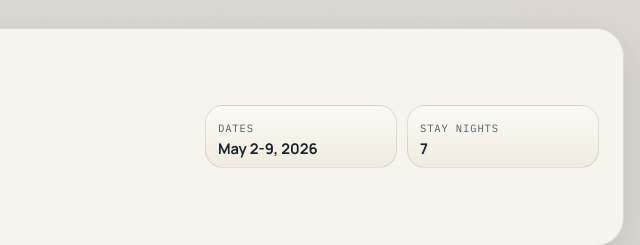
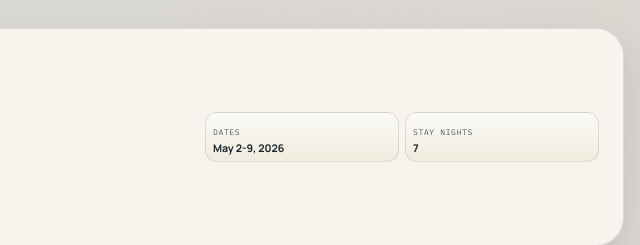
Before and after one commit to erafat/iceland-trip-guide, a website: page index.html in a window 1280 px wide. Shown: the top 245 px of the page, 640-1280 px from the left. Drawn offline with nearby package versions, Linux system fonts and the light colour scheme.

Commit message:
Halve hero meta card footprint

```diff
--- a/styles.css
+++ b/styles.css
@@ -96,7 +96,7 @@ a {
 }
 
 .meta-label {
-  font-size: 0.66rem;
+  font-size: 0.5rem;
 }
 
 .eyebrow,
@@ -131,20 +131,20 @@ h1 {
 .hero-meta {
   display: grid;
   grid-template-columns: repeat(2, minmax(0, 1fr));
-  gap: 10px;
+  gap: 6px;
 }
 
 .meta-card {
   border: 1px solid var(--rule);
-  border-radius: var(--radius-md);
-  padding: 9px 12px 10px;
+  border-radius: 12px;
+  padding: 5px 7px 6px;
   background: linear-gradient(180deg, rgba(255, 255, 255, 0.55), rgba(236, 228, 212, 0.55));
 }
 
 .meta-card strong {
   display: block;
-  margin-top: 3px;
-  font-size: 0.92rem;
+  margin-top: 2px;
+  font-size: 0.66rem;
   line-height: 1.15;
 }
 
```
